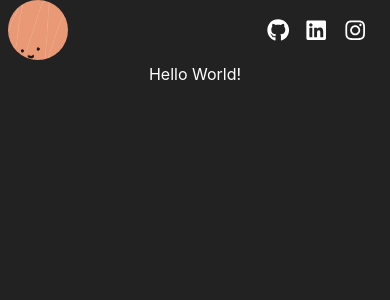
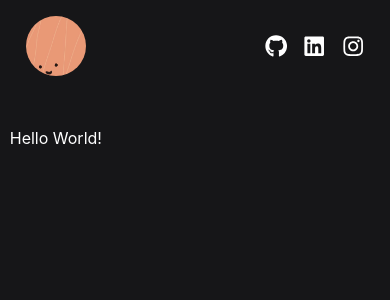
Before and after one commit to dweggyness/portfolio2021, a Next.js app: page / in a window 390 px wide. Shown: the top 300 px of the page. Built offline with nearby package versions, Linux system fonts and the light colour scheme.

Commit message:
add some responsiveness to css for Header/Home page

```diff
--- a/styles/Header.module.css
+++ b/styles/Header.module.css
@@ -1,7 +1,6 @@
 .header {
-  width: 100vw;
-  min-width: 100vw;
-  padding: 0 0.5em;
+  width: 100%;
+  padding: 3em 1em;
   display: flex;
   align-items: center;
   justify-content: space-between;
@@ -16,6 +15,10 @@
 .socialIconContainer {
   position: relative;
   margin-right: 1em;
+}
+
+.socialIconContainer:last-of-type {
+  margin-right: 0;
 }
 
 /* sliding underline animation when hovering over social icons */
@@ -43,3 +46,15 @@
 .avatar {
   border-radius: 50%;
 }
+
+@media (max-width: 768px) {
+  .header {
+    padding-top: 2em;
+  }
+}
+
+@media (max-width: 480px) {
+  .header {
+    padding-top: 1em;
+  }
+}
--- a/styles/Home.module.css
+++ b/styles/Home.module.css
@@ -1,9 +1,22 @@
 .container {
-  background-color: #222;
   color: #FFF;
   display: flex;
   flex-direction: column;
-  align-items: center;
   height: 100vh;
   min-height: 100vh;
+
+  width: 85%;
+  margin: auto;
 }
+
+@media (max-width: 768px) {
+  .container {
+    width: 90%;
+  }
+}
+
+@media (max-width: 480px) {
+  .container {
+    width: 95%;
+  }
+}
--- a/styles/globals.css
+++ b/styles/globals.css
@@ -1,5 +1,6 @@
 html,
 body {
+  background-color: rgb(22, 22, 24);
   padding: 0;
   margin: 0;
   font-family: -apple-system, BlinkMacSystemFont, Segoe UI, Roboto, Oxygen,
```
